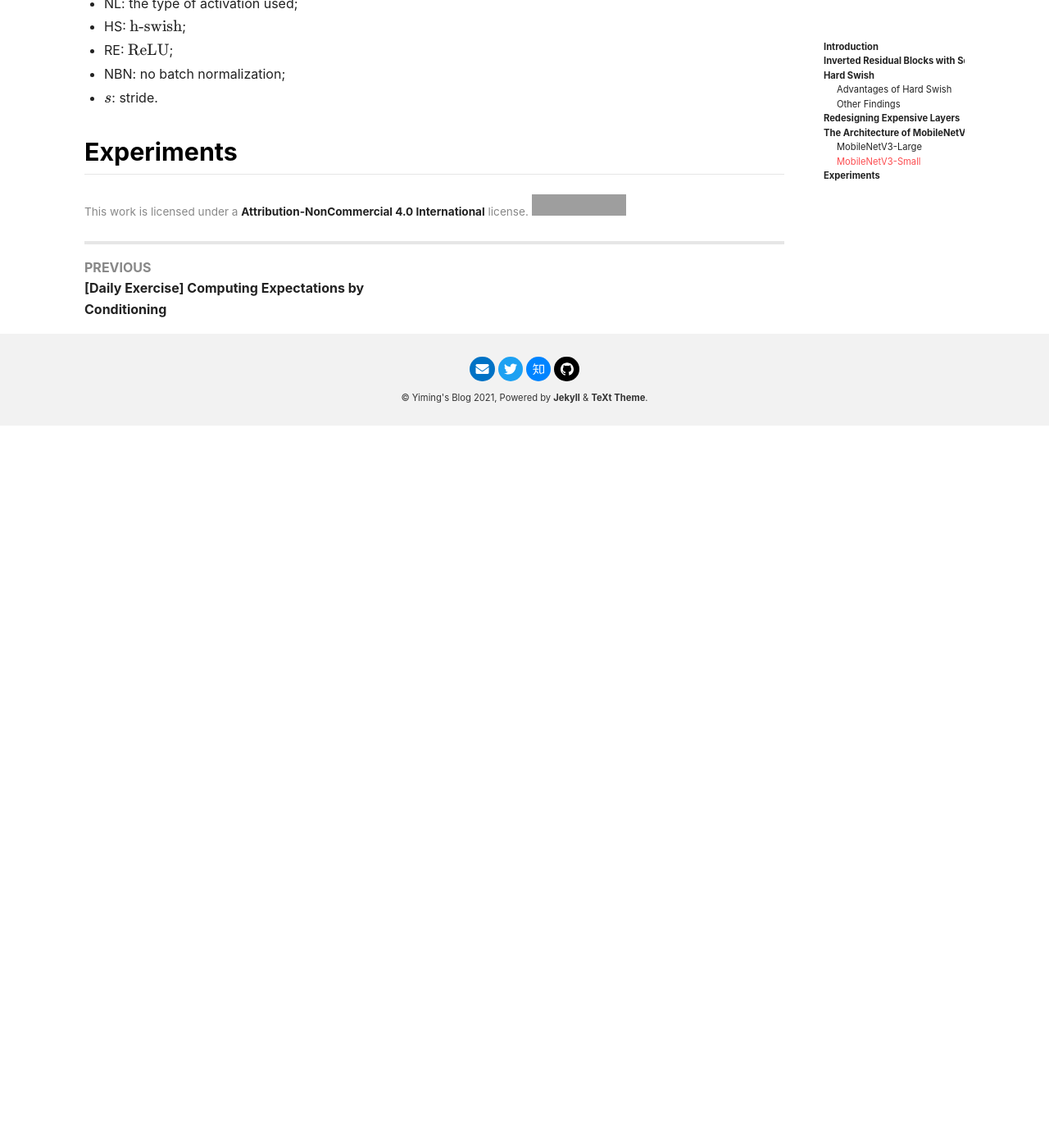
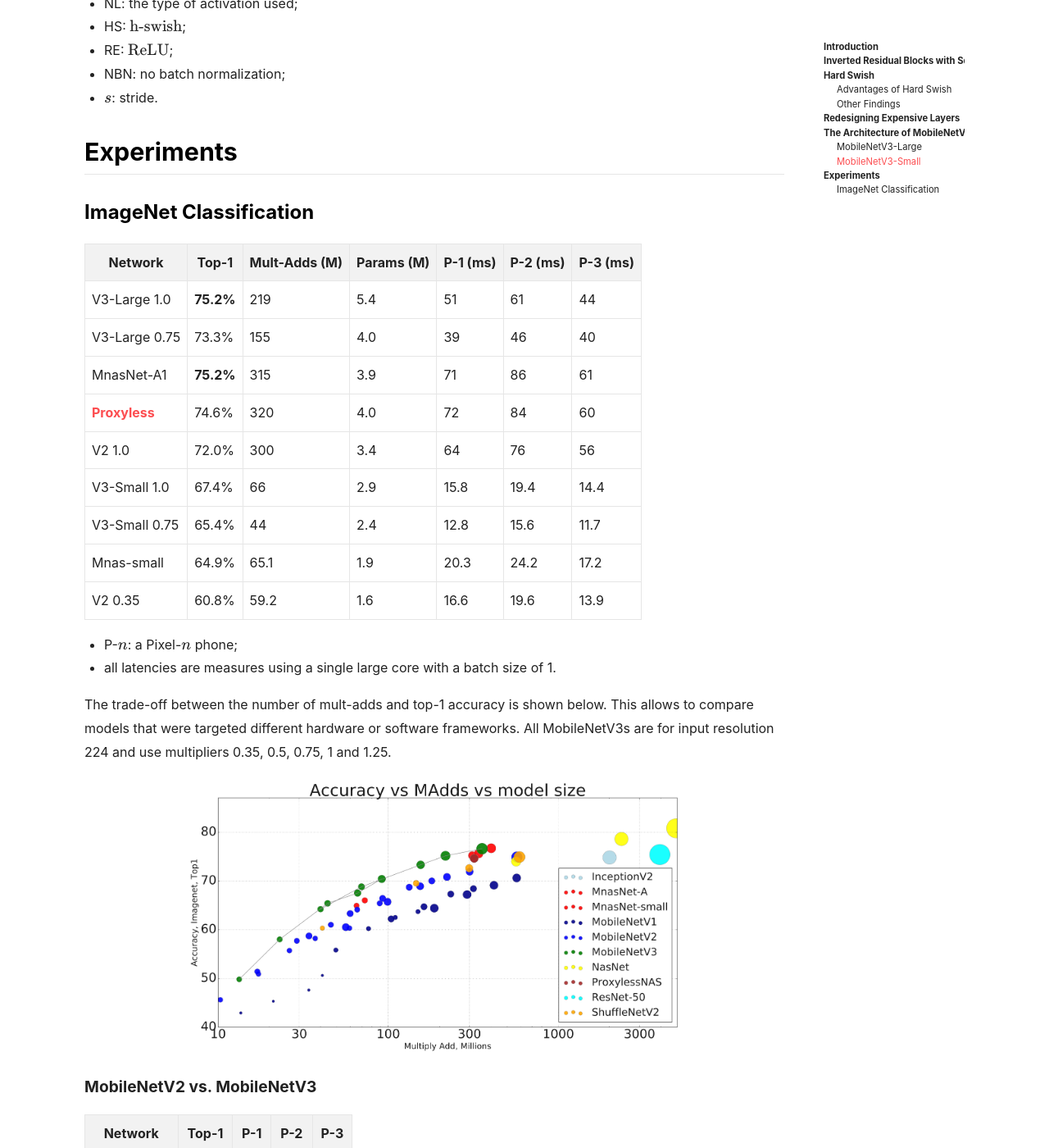
Before and after one commit to YimingMa/YIMINGMA.github.io, a Jekyll site: the page built from _posts/2021-10-11-introduction-to-MobileNetV3.md, in a window 1280 px wide and 1400 px high, scrolled down 7466 px. Shown: the whole window at 82% size. Built offline with Jekyll 4.4.1, drawn with Linux system fonts in a browser that asks for light colours; nearby versions of some CDN libraries; emoji names are drawn with the system emoji font; formulas are drawn with MathJax 3; before the commit the page ends 7985 px from its top, so only the background shows below that; some of the changed text lies outside the part shown; grey boxes are pictures that could not be loaded.

Commit message:
updated posts

```diff
--- a/_posts/2021-10-11-introduction-to-MobileNetV3.md
+++ b/_posts/2021-10-11-introduction-to-MobileNetV3.md
@@ -230,3 +230,37 @@ MobileNetV3 has a large version and a small version, which are targeted at high
 - $s$: stride.
 
 ## Experiments
+
+### ImageNet Classification
+
+| Network                                      | Top-1     | Mult-Adds (M) | Params (M) | P-1 (ms) | P-2 (ms) | P-3 (ms) |
+|----------------------------------------------|-----------|---------------|------------|----------|----------|----------|
+| V3-Large 1.0                                 | **75.2%** | 219           | 5.4        | 51       | 61       | 44       |
+| V3-Large 0.75                                | 73.3%     | 155           | 4.0        | 39       | 46       | 40       |
+| MnasNet-A1                                   | **75.2%** | 315           | 3.9        | 71       | 86       | 61       |
+| [Proxyless](https://arxiv.org/abs/1812.00332)| 74.6%     | 320           | 4.0        | 72       | 84       | 60       |
+| V2 1.0                                       | 72.0%     | 300           | 3.4        | 64       | 76       | 56       |
+| V3-Small 1.0                                 | 67.4%     | 66            | 2.9        | 15.8     | 19.4     | 14.4     |
+| V3-Small 0.75                                | 65.4%     | 44            | 2.4        | 12.8     | 15.6     | 11.7     |
+| Mnas-small                                   | 64.9%     | 65.1          | 1.9        | 20.3     | 24.2     | 17.2     |
+| V2 0.35                                      | 60.8%     | 59.2          | 1.6        | 16.6     | 19.6     | 13.9     |
+
+- P-$n$: a Pixel-$n$ phone;
+- all latencies are measures using a single large core with a batch size of 1.
+
+The trade-off between the number of mult-adds and top-1 accuracy is shown below. This allows to compare models that were targeted different hardware or software frameworks. All MobileNetV3s are for input resolution 224 and use multipliers 0.35, 0.5, 0.75, 1 and 1.25.
+
+<img src="/posts.assets/2021-10-11-introduction-to-MobileNetV3.assets/model_comparison.png" alt="Standard Convolution" class="center4">
+
+#### MobileNetV2 vs. MobileNetV3
+
+| Network      | Top-1 | P-1  | P-2  | P-3  |
+|--------------|-------|------|------|------|
+| V3-Large 1.0 | 73.8% | 44   | 42.5 | 31.7 |
+| V2 1.0       | 70.9% | 52   | 48.3 | 37.0 |
+| V3-Small     | 64.9% | 15.5 | 14.9 | 10.7 |
+| V2 0.35      | 57.2% | 16.7 | 15.6 | 11.9 |
+
+The figure below shows the MobileNetV3 performance trade-offs as a function of multiplier and resolution. Note how MobileNetV3-Small outperforms the MobileNetV3- Large with multiplier scaled to match the performance by nearly 3%. On the other hand, resolution provides an even better trade-offs than multiplier. However, it should be noted that resolution is often determined by the problem (e.g. segmentation and detection problem generally require higher resolution), and thus can’t always be used as a tunable parameter. In this experiment, multipliers are set to be 0.35, 0.5, 0.75, 1.0 and 1.25, with a fixed resolution of 224, and resolutions 96, 128, 160, 192, 224 and 256 with a fixed depth multiplier of 1.0
+
+<img src="/posts.assets/2021-10-11-introduction-to-MobileNetV3.assets/v2_vs_v3.png" alt="Standard Convolution" class="center4">
```
Also changed, not shown: posts.assets/2021-10-11-introduction-to-MobileNetV3.assets/model_comparison.png (added), posts.assets/2021-10-11-introduction-to-MobileNetV3.assets/v2_vs_v3.png (added).
